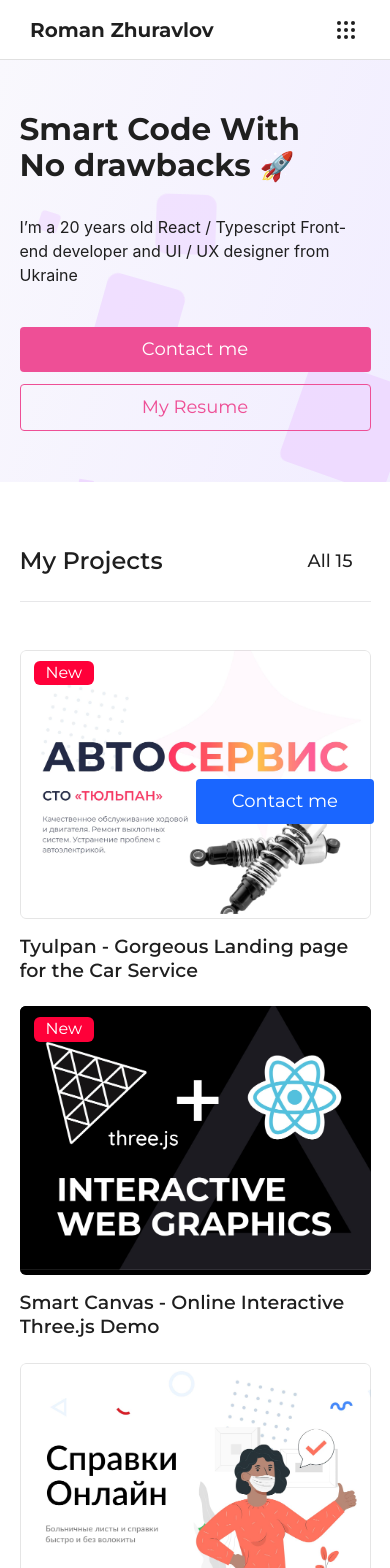
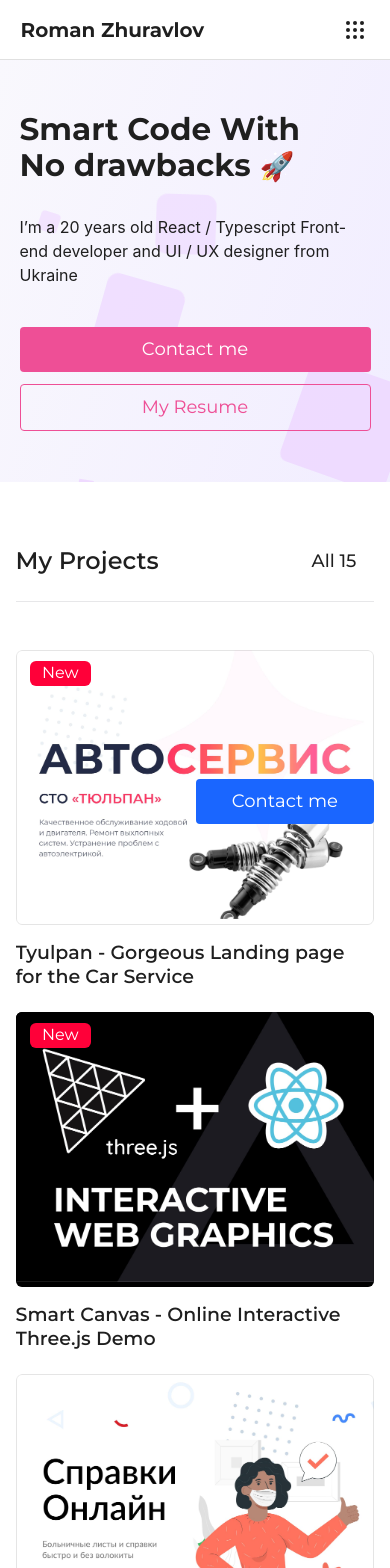
Before and after one commit to snelsi/personal-site, a Next.js app: page / in a window 390 px wide. Shown: the top 1568 px of the page. Built offline with nearby package versions, Linux system fonts and the light colour scheme.

Commit message:
Styles tweak

```diff
--- a/components/Article/Article.tsx
+++ b/components/Article/Article.tsx
@@ -50,6 +50,7 @@ export const Article = styled.article`
   & p {
     margin-bottom: 24px;
     letter-spacing: -0.003em;
+    hyphens: auto;
     word-break: break-word;
     & a {
       color: inherit;
@@ -104,13 +105,13 @@ export const Article = styled.article`
       margin-left: auto;
       margin-right: auto;
       max-width: 680px;
-      width: 88%;
+      width: 92%;
     }
     & > *[data-width="wide"] {
       margin-left: auto;
       margin-right: auto;
       max-width: 1120px;
-      width: 88%;
+      width: 92%;
     }
     & > *[data-width="fullscreen"] {
       margin-left: 0;
--- a/components/SiteHeader/SiteHeaderBase.tsx
+++ b/components/SiteHeader/SiteHeaderBase.tsx
@@ -21,14 +21,13 @@ const Nav = styled.nav`
   overflow: hidden;
 
   height: 64px;
-  padding: 0 48px;
+  padding: 0 clamp(12px, 4vw, 48px);
+  transition: padding 0.15s ease;
 
   @media (max-width: 1020px) {
     height: 60px;
   }
   @media (max-width: 720px) {
-    padding: 0 20px;
-
     & .site-header-links {
       display: none;
     }
@@ -44,6 +43,10 @@ const Nav = styled.nav`
   & button {
     --base-color: var(--color-button-gray);
     --text-color: var(--color-text-main);
+  }
+
+  & .site-header-menu-button {
+    margin-right: -0.2em;
   }
 `;
 
--- a/components/SiteHeader/SiteHeaderMenuIconButton.tsx
+++ b/components/SiteHeader/SiteHeaderMenuIconButton.tsx
@@ -18,10 +18,10 @@ const MenuIcon = () => (
 
 export interface SiteHeaderMenuIconButtonProps extends ButtonBaseProps {}
 
-export const SiteHeaderMenuIconButton: React.FC<SiteHeaderMenuIconButtonProps> = React.forwardRef<
-  HTMLButtonElement
->((props, ref) => (
-  <IconButton {...props} ref={ref} aria-label="Open Menu">
-    <MenuIcon />
-  </IconButton>
-));
+export const SiteHeaderMenuIconButton: React.FC<SiteHeaderMenuIconButtonProps> = React.forwardRef<HTMLButtonElement>(
+  (props, ref) => (
+    <IconButton className="site-header-menu-button" {...props} ref={ref} aria-label="Open Menu">
+      <MenuIcon />
+    </IconButton>
+  ),
+);
--- a/components/SiteHeader/SiteHeaderTitle.tsx
+++ b/components/SiteHeader/SiteHeaderTitle.tsx
@@ -17,6 +17,7 @@ export const SiteHeaderTitle: React.FC<SiteHeaderTitleProps> = () => (
 );
 
 const Title = styled.h6`
+  margin-left: -0.25em;
   white-space: nowrap;
   & a {
     padding: 0.25em 0.5em;
--- a/css/styles.css
+++ b/css/styles.css
@@ -56,7 +56,7 @@ a:active {
   margin-left: auto;
   margin-right: auto;
   max-width: 1440px;
-  width: 90%;
+  width: min(92%, 100% - 15px * 2);
 }
 
 hr {
```
